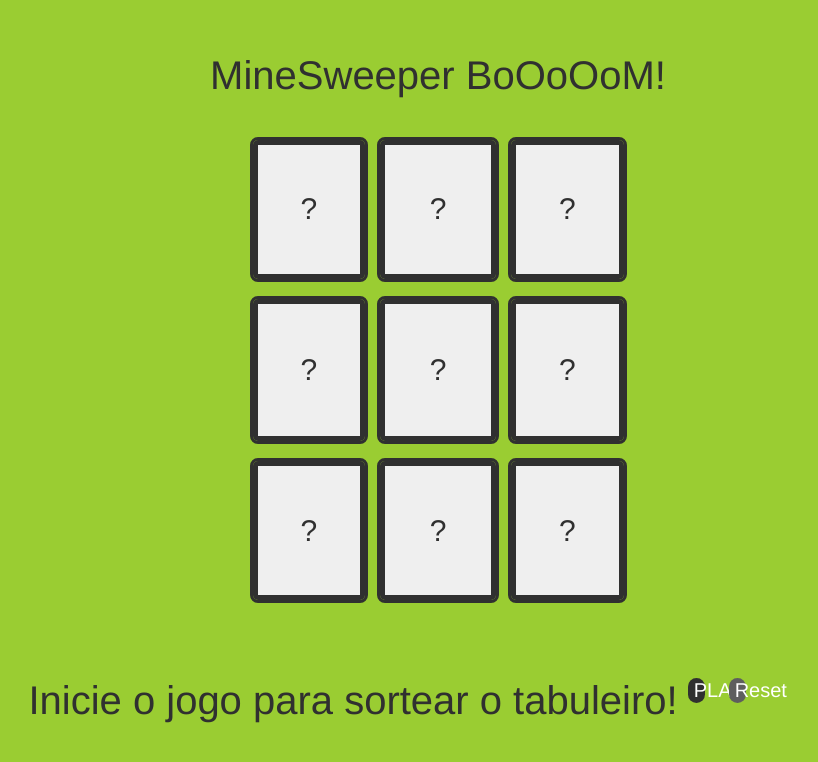
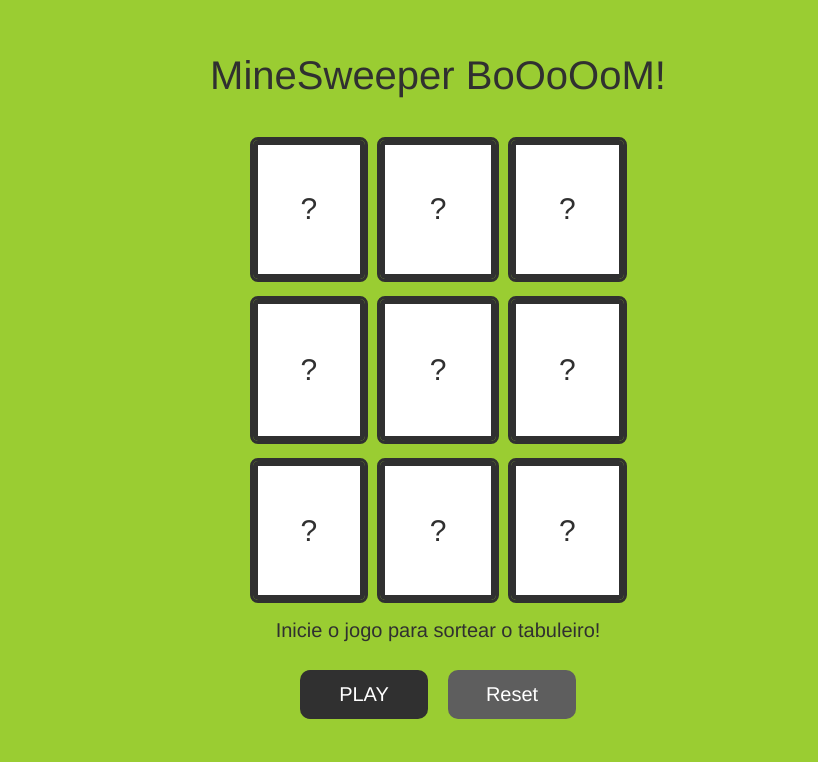
Before and after one commit to Pixelikas/Minesweeper-Game, a plain HTML site: page index.html in a window 1280 px wide. Shown: the whole page, without its empty margins (202-1020 px from the left). Drawn offline with Linux system fonts and the light colour scheme.

Commit message:
Add files via upload

```diff
--- a/style.css
+++ b/style.css
@@ -11,12 +11,20 @@ body{
 
 }
 
-label{
+#lblTitle{
 
     font-family:'Franklin Gothic Medium';
     font-size: 40px;
     color: #303030;
     margin-top: 30px;
+
+}
+
+#lblBombs{
+
+    font-family:'Franklin Gothic Medium';
+    font-size: 20px;
+    color: #303030;
 
 }
 
@@ -58,10 +66,8 @@ label{
             flex-direction: column;
             justify-content: center;
             align-items: center;
-            /* outline: solid 4px #303030;
-            border-radius: 15px; */
             padding: 5px;
-            /* background-color: chocolate; */
+
 
         }
 
@@ -113,15 +119,15 @@ label{
 
                 height: 100%;
                 width: 100%;
-                /* background-image: url(btn-bg.png);
-                background-repeat: no-repeat;
-                background-size: cover; */
                 border: solid 5px #303030;
                 outline: solid 3px #303030;
                 border-radius: 5px;
                 font-family:'Franklin Gothic Medium';
                 font-size: 30px;
                 color: #303030;
+                background-color: white;
+                background-repeat: no-repeat;
+                background-size: cover;
 
             }
 
@@ -143,14 +149,34 @@ label{
 
         height: 25%;
         display: flex;
-        justify-content: center;
-        align-items: center;
+        flex-direction: column;
 
     }
 
+        #bottom-bombs{
+
+            height: 30%;
+            width: 100%;
+            display: flex;
+            justify-content: center;
+            align-items: center;
+
+        }
+
+        #bottom-btns{
+
+            height: 70%;
+            width: 100%;
+            display: flex;
+            justify-content: center;
+            align-items: start;
+
+        }
+
+
         .btn-game{
 
-            height: 25%;
+            height: 35%;
             width: 10%;
             background-color: #303030;
             color: white;
```
